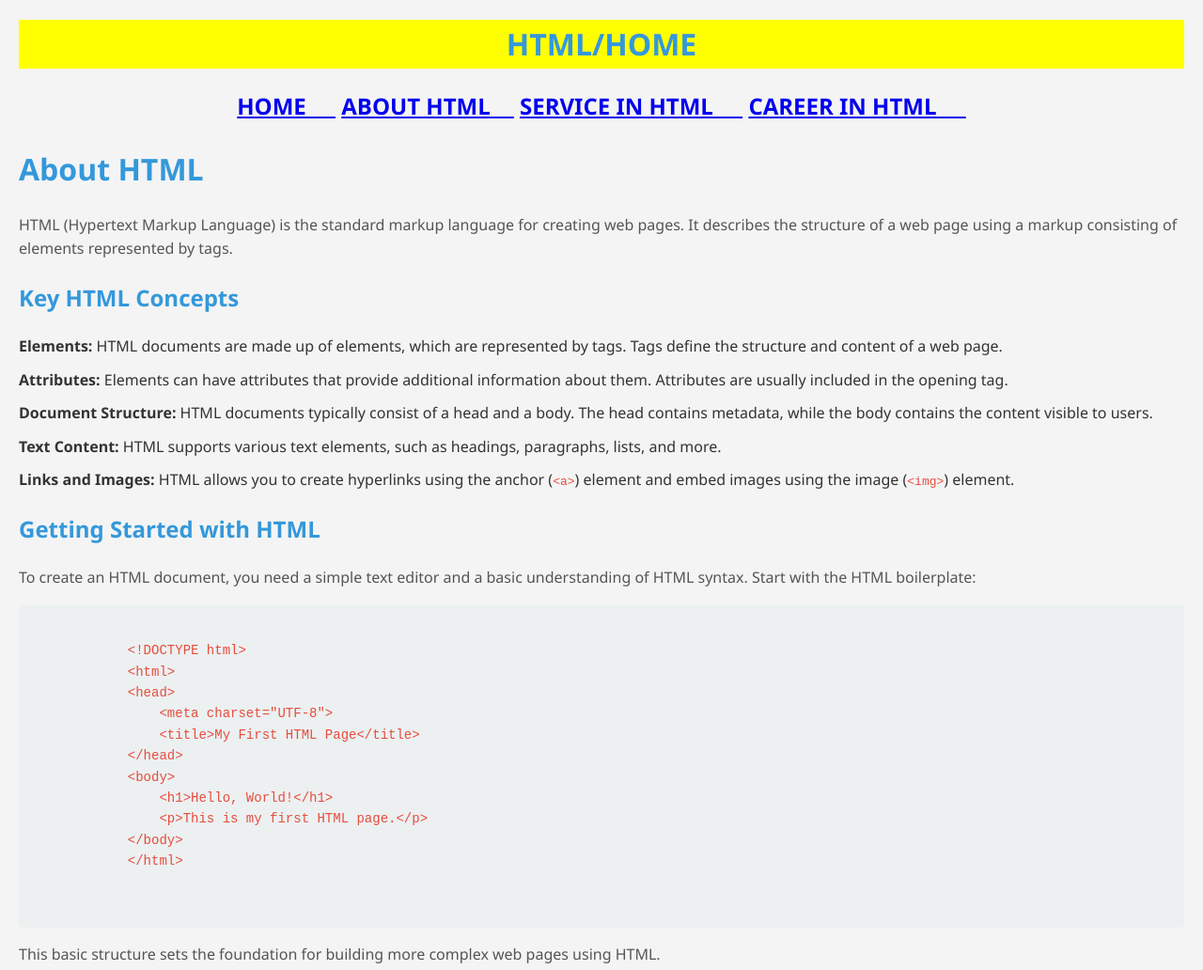
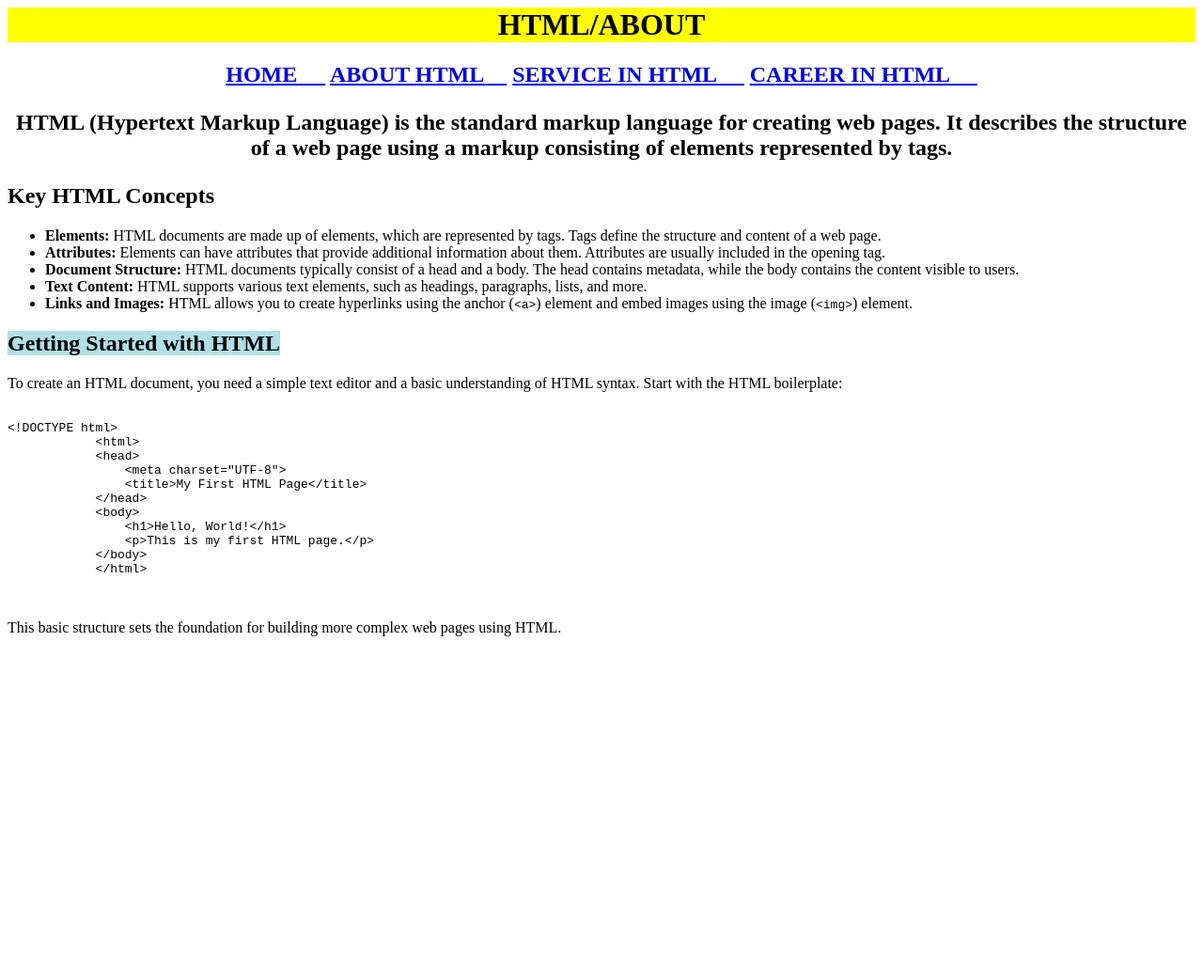
Before and after one commit to Syrus25/Divya, a plain HTML site: page about.html in a window 1280 px wide. Shown: the whole page at 94% size. After the commit the page ends 800 px from the top, so only its background shows below. Drawn offline with Linux system fonts and the light colour scheme.

Commit message:
added about.html

```diff
--- a/about.html
+++ b/about.html
@@ -1,83 +1,23 @@
-<!DOCTYPE html>
-<html lang="en">
+<html>
+<head>
+<h1 style="background-color:yellow;text-align:center;"> HTML/ABOUT </h1>
+<h2 style="text-align:center;"> <a href="file:///C:/Users/DELL/Desktop/html/practical_5.html">HOME &nbsp;&nbsp;&nbsp;&nbsp;</a> <a href="file:///C:/Users/DELL/Desktop/about.html"> ABOUT HTML&nbsp;&nbsp;&nbsp;&nbsp</a>  <a href="file:///C:/Users/DELL/Desktop/services.html"> SERVICE IN HTML &nbsp;&nbsp;&nbsp;&nbsp;</a>    <a href="file:///C:/Users/DELL/Desktop/career.html"> CAREER IN HTML &nbsp;&nbsp;&nbsp;&nbsp;</a>
 
-<head>
-    <h1 style="background-color:yellow;text-align:center;"> HTML/HOME </h1>
-    <h2 style="text-align:center;"> <a target="_blank" href="file:///C:/Users/DELL/Desktop/html/practical_5.html">HOME
-            &nbsp;&nbsp;&nbsp;&nbsp;</a> <a target="_blank" href="about.html"> ABOUT HTML&nbsp;&nbsp;&nbsp;&nbsp</a> <a
-            target="_blank" href="service.html"> SERVICE IN HTML &nbsp;&nbsp;&nbsp;&nbsp;</a> <a target="_blank"
-            href="carrer.html"> CAREER IN HTML &nbsp;&nbsp;&nbsp;&nbsp;</a>
-        <meta charset="UTF-8">
-        <meta name="viewport" content="width=device-width, initial-scale=1.0">
-        <title>About HTML</title>
-        <style>
-            body {
-                font-family: 'Segoe UI', Tahoma, Geneva, Verdana, sans-serif;
-                margin: 20px;
-                background-color: #f4f4f4;
-                color: #333;
-                line-height: 1.6;
-            }
 
-            h1,
-            h2 {
-                color: #3498db;
-            }
-
-            p {
-                color: #555;
-            }
-
-            ul {
-                list-style-type: none;
-                padding: 0;
-                margin: 0;
-            }
-
-            li {
-                margin-bottom: 10px;
-            }
-
-            pre {
-                background-color: #ecf0f1;
-                padding: 15px;
-                border-radius: 5px;
-                overflow-x: auto;
-                font-size: 14px;
-                color: #e74c3c;
-            }
-
-            code {
-                color: #e74c3c;
-            }
-        </style>
-</head>
-
-<body>
-    <h1>About HTML</h1>
-    <p>HTML (Hypertext Markup Language) is the standard markup language for creating web pages. It describes the
-        structure of a web page using a markup consisting of elements represented by tags.</p>
-
-    <h2>Key HTML Concepts</h2>
+<p>HTML (Hypertext Markup Language) is the standard markup language for creating web pages. It describes the structure of a web page using a markup consisting of elements represented by tags.</p>
+<h2>Key HTML Concepts</h2>
     <ul>
-        <li><strong>Elements:</strong> HTML documents are made up of elements, which are represented by tags. Tags
-            define the structure and content of a web page.</li>
-        <li><strong>Attributes:</strong> Elements can have attributes that provide additional information about them.
-            Attributes are usually included in the opening tag.</li>
-        <li><strong>Document Structure:</strong> HTML documents typically consist of a head and a body. The head
-            contains metadata, while the body contains the content visible to users.</li>
-        <li><strong>Text Content:</strong> HTML supports various text elements, such as headings, paragraphs, lists, and
-            more.</li>
-        <li><strong>Links and Images:</strong> HTML allows you to create hyperlinks using the anchor
-            (<code>&lt;a&gt;</code>) element and embed images using the image (<code>&lt;img&gt;</code>) element.</li>
+        <li><strong>Elements:</strong> HTML documents are made up of elements, which are represented by tags. Tags define the structure and content of a web page.</li>
+        <li><strong>Attributes:</strong> Elements can have attributes that provide additional information about them. Attributes are usually included in the opening tag.</li>
+        <li><strong>Document Structure:</strong> HTML documents typically consist of a head and a body. The head contains metadata, while the body contains the content visible to users.</li>
+        <li><strong>Text Content:</strong> HTML supports various text elements, such as headings, paragraphs, lists, and more.</li>
+        <li><strong>Links and Images:</strong> HTML allows you to create hyperlinks using the anchor (<code>&lt;a&gt;</code>) element and embed images using the image (<code>&lt;img&gt;</code>) element.</li>
     </ul>
-
-    <h2>Getting Started with HTML</h2>
-    <p>To create an HTML document, you need a simple text editor and a basic understanding of HTML syntax. Start with
-        the HTML boilerplate:</p>
+<h2> <mark style="background-color:powderblue;">Getting Started with HTML </mark> </h2>
+<p>To create an HTML document, you need a simple text editor and a basic understanding of HTML syntax. Start with the HTML boilerplate:</p>
     <pre>
         <code>
-            &lt;!DOCTYPE html&gt;
+&lt;!DOCTYPE html&gt;
             &lt;html&gt;
             &lt;head&gt;
                 &lt;meta charset="UTF-8"&gt;
@@ -90,8 +30,6 @@
             &lt;/html&gt;
         </code>
     </pre>
-
-    <p>This basic structure sets the foundation for building more complex web pages using HTML.</p>
+<p>This basic structure sets the foundation for building more complex web pages using HTML.</p>
 </body>
-
 </html>
```
